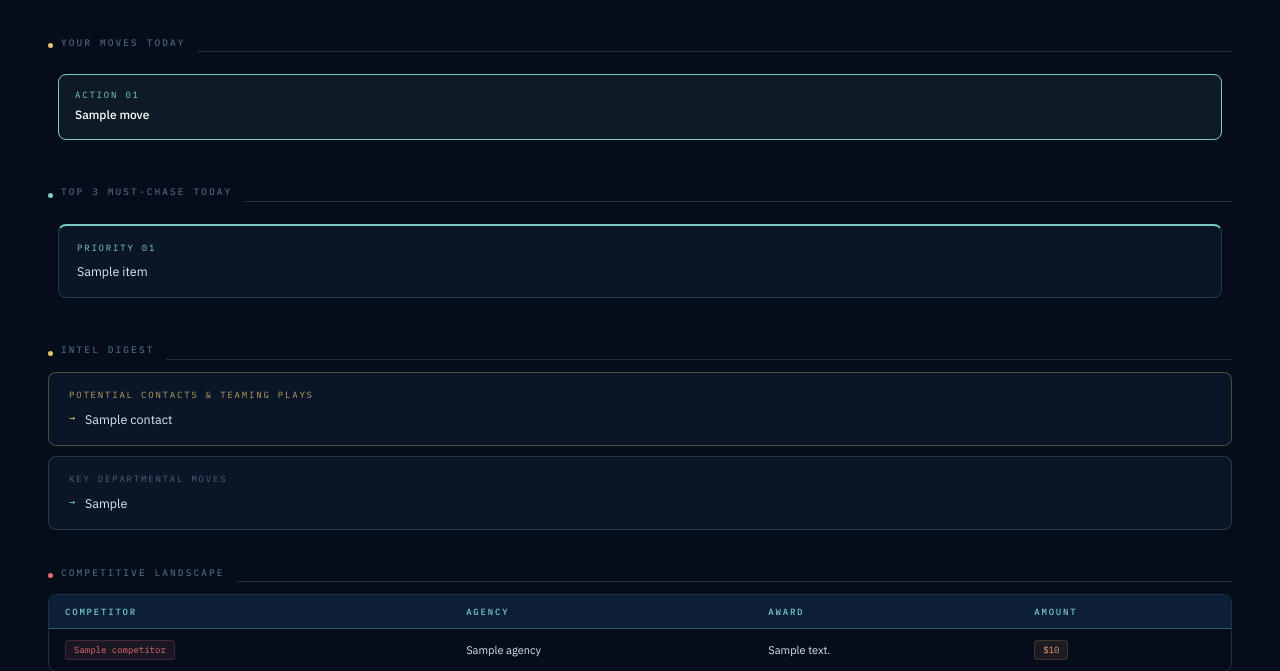
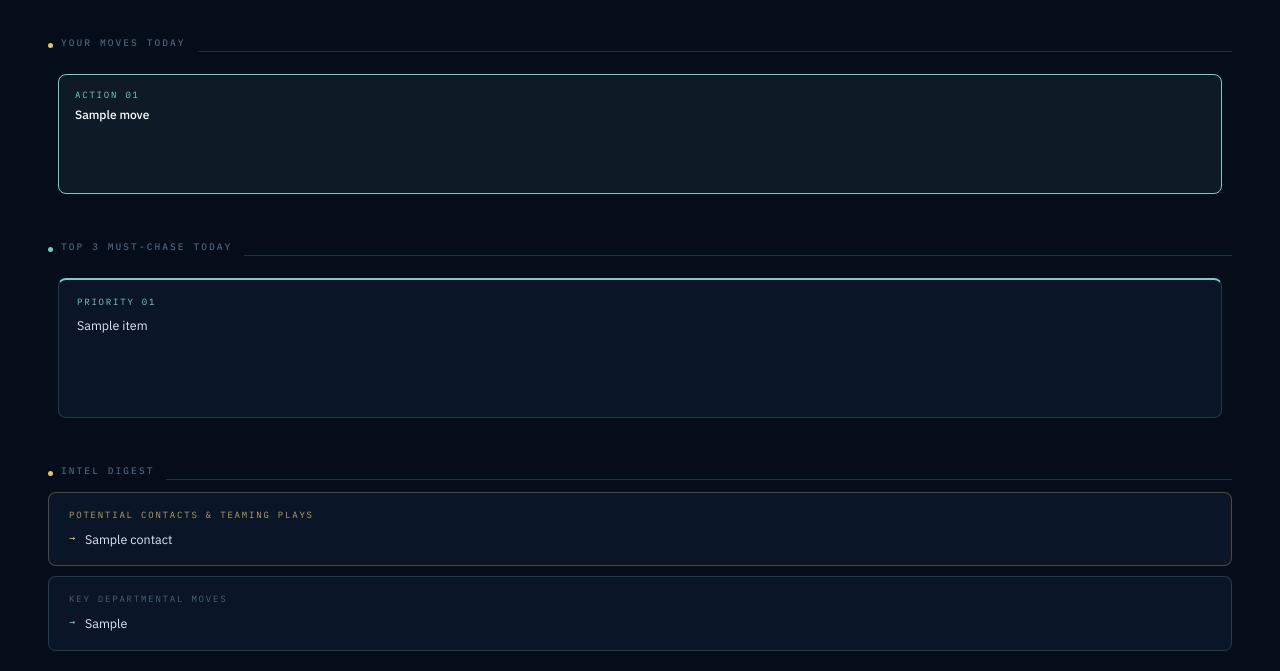
Before and after one commit to rebelrichie/edf-oracle-daily-intel, a Python web app: template templates/report.html in a window 1280 px wide. Shown: the part 102-773 px from the top of the page. Run offline with Jinja, Linux system fonts and the light colour scheme; the template is opened without the code that fills it: most values are stand-ins (such as "Sample title", 1, 10 or a date in 2020).

Commit message:
Adjust card heights and update agency fallback value
Updated the height of move cards and top 3 cards for better layout. Changed agency display fallback value to 'Unknown Agency'.

```diff
--- a/templates/report.html
+++ b/templates/report.html
@@ -53,13 +53,13 @@
 
   /* MOVES TODAY */
   .moves-grid { display: table; width: 100%; border-spacing: 10px; border-collapse: separate; }
-  .move-card { display: table-cell; width: 33%; vertical-align: top; background: rgba(124,203,195,0.07); border: 1px solid var(--teal); border-radius: 8px; padding: 14px 16px; }
+  .move-card { display: table-cell; width: 33%; vertical-align: top; background: rgba(124,203,195,0.07); border: 1px solid var(--teal); border-radius: 8px; padding: 14px 16px; height: 120px; }
   .move-num { font-family: 'IBM Plex Mono', monospace; font-size: 9px; color: var(--teal); letter-spacing: 0.2em; text-transform: uppercase; margin-bottom: 6px; display: block; }
   .move-card p { font-size: 12px; line-height: 1.55; font-weight: 500; color: #fff; }
 
   /* TOP 3 */
   .top3 { display: table; width: 100%; border-spacing: 10px; border-collapse: separate; }
-  .t3c { display: table-cell; width: 33%; vertical-align: top; background: var(--surface); border: 1px solid var(--teal-border); border-top: 2px solid var(--teal); border-radius: 8px; padding: 16px 18px; }
+  .t3c { display: table-cell; width: 33%; vertical-align: top; background: var(--surface); border: 1px solid var(--teal-border); border-top: 2px solid var(--teal); border-radius: 8px; padding: 16px 18px; height: 140px; }
   .t3c .num { font-family: 'IBM Plex Mono', monospace; font-size: 9px; color: var(--teal); letter-spacing: 0.2em; text-transform: uppercase; margin-bottom: 8px; display: block; }
   .t3c p { font-size: 12.5px; line-height: 1.6; font-weight: 400; }
 
@@ -208,7 +208,7 @@
           {% for c in competitor_awards %}
           <tr>
             <td><span class="pill-red">{{ c.get("competitor","") }}</span></td>
-            <td style="font-size:11px;">{{ c.get("agency","")[:40] }}</td>
+            <td style="font-size:11px;">{{ c.get("agency","Unknown Agency")[:40] }}</td>
             <td style="font-size:11px;">{{ c.get("description","")[:60] }}</td>
             <td><span class="pill-orange">{% if c.get("amount") %}${{ "{:,.0f}".format(c.get("amount",0)|float) }}{% else %}N/A{% endif %}</span></td>
           </tr>
@@ -242,6 +242,7 @@
   {% endif %}
 
   <!-- SAM.gov -->
+  {% if sam %}
   <section>
     <div class="sec-hd">
       <div class="sec-hd-dot"><span></span></div>
@@ -263,6 +264,7 @@
       </table>
     </div>
   </section>
+  {% endif %}
 
   <!-- Awards -->
   <section>
```
